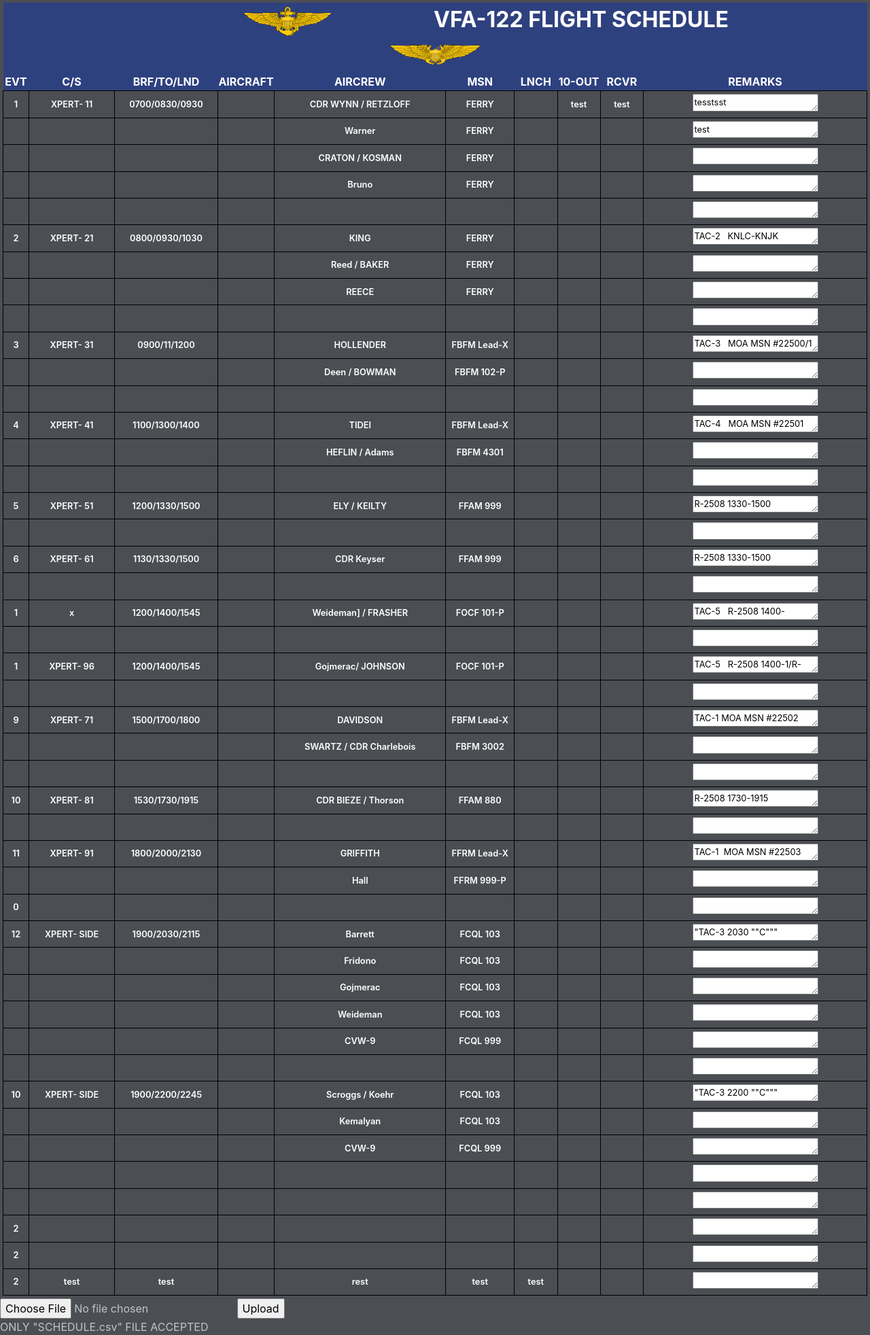
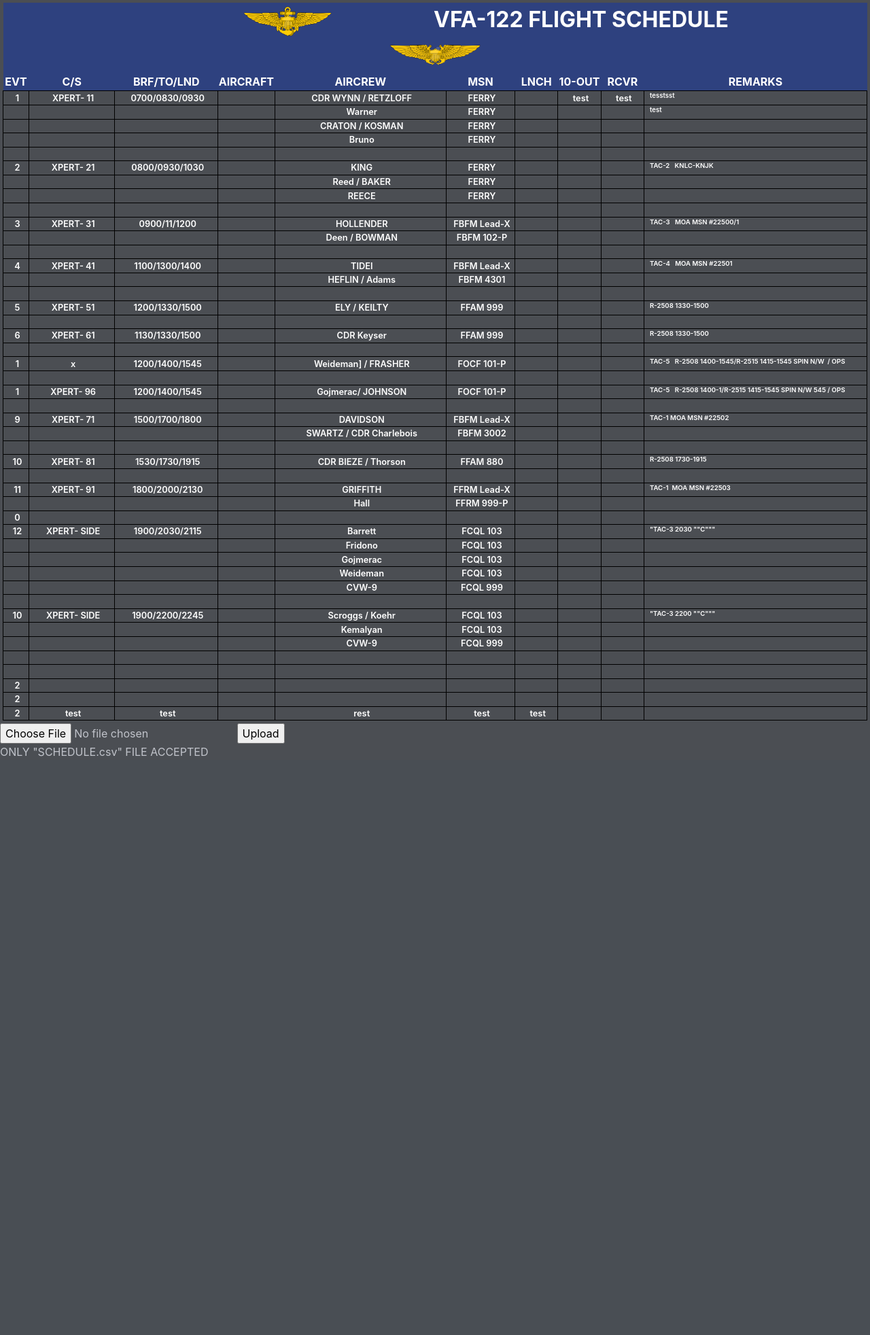
Before and after one commit to jlr28/122_Jets-master, a Flask app: page /schedule in a window 1280 px wide. Shown: the part 56-2020 px from the top of the page at 68% size. After the commit the page ends 1169 px from the top, so only its background shows below. Run offline with Flask 2, Linux system fonts and the light colour scheme; the visitor is signed in with stand-in values (Sample User, id 1); data comes from the database, SQL or seed files in the repository; some libraries are stand-ins or nearby versions.

Commit message:
Add files via upload

```diff
--- a/static/style3.css
+++ b/static/style3.css
@@ -52,28 +52,36 @@ th.rremarks {
 
 table td {
     border: 1px solid #000000;
-    padding: 4px 8px;
-}
-
-form {
-    tr:nth-child(odd) td{
-        background-color: #666666;
-    }
+    padding: 0px 4px 0px 8px;
+    height: 10px;
 }
 
 input[type="text"]{
     box-sizing: border-box;
     width: 100%;
+    max-height: 100%;
     padding: 0px;
-    margin: 0px;
+    margin 0px;
     text-align: center;
     font-weight: 600;
     color: #FFF;
     background: transparent;
     border: none;
-    outline-width: 0px;
+    outline: none;
 }
 
-input.rmks {
-    text-align: left;
+textarea {
+  background: transparent;
+  color: white;
+  box-sizing: border-box;
+  border: none;
+  width: 100%;
+  max-height: 100%;
+  font-size: 75%;
+  outline: none;
+  margin: 0px;
+  padding: 0px;
+  font-weight: 600;
+  resize: none;
+
 }
```
